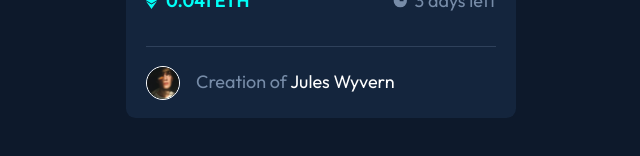
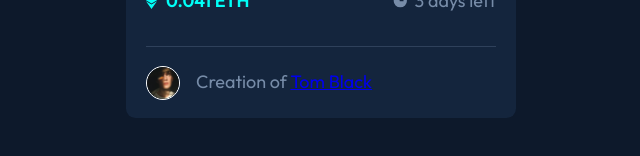
Before and after one commit to tomblack9452/nft-preview-card, a plain HTML site: page index.html in a window 1280 px wide. Shown: the part 616-772 px from the top of the page, without its empty margins (319-959 px from the left). Drawn offline with Linux system fonts and the light colour scheme.

Commit message:
Updated name on card

```diff
--- a/index.html
+++ b/index.html
@@ -31,7 +31,7 @@
         <hr>
         <div class="creator">
             <div class="creator-icon"><img src="images/image-avatar.png" alt="Creator Icon" style="width: 32px;height: 32px;border: 1px solid white;border-radius: 100%;"></div>
-            <div class="creator-text">Creation of <span style="color:white;">Jules Wyvern</span></div>
+            <div class="creator-text">Creation of <span style="color:white;"><a href="https://github.com/tomblack9452">Tom Black</a></span></div>
         </div>
     </div>
 </section>
```
